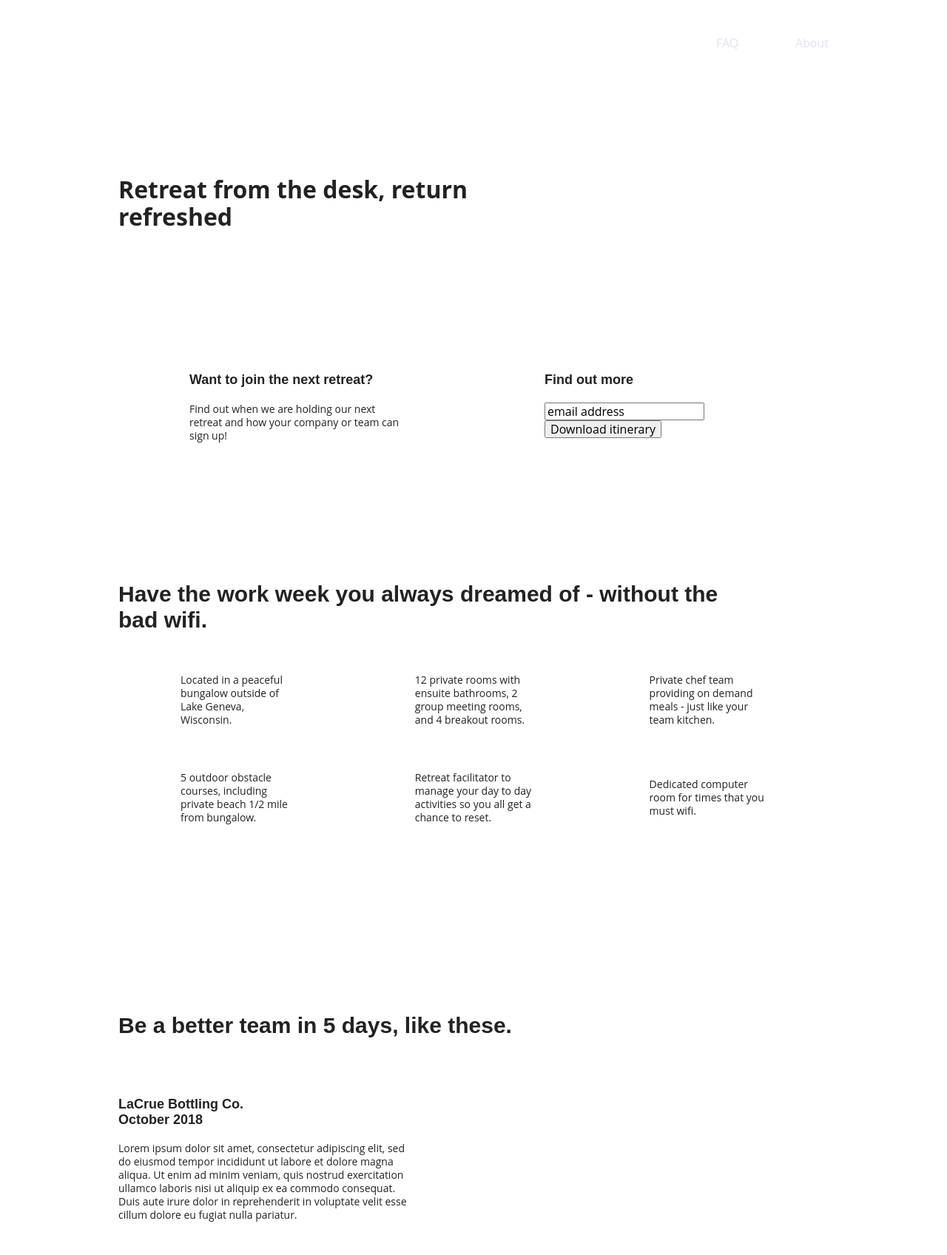
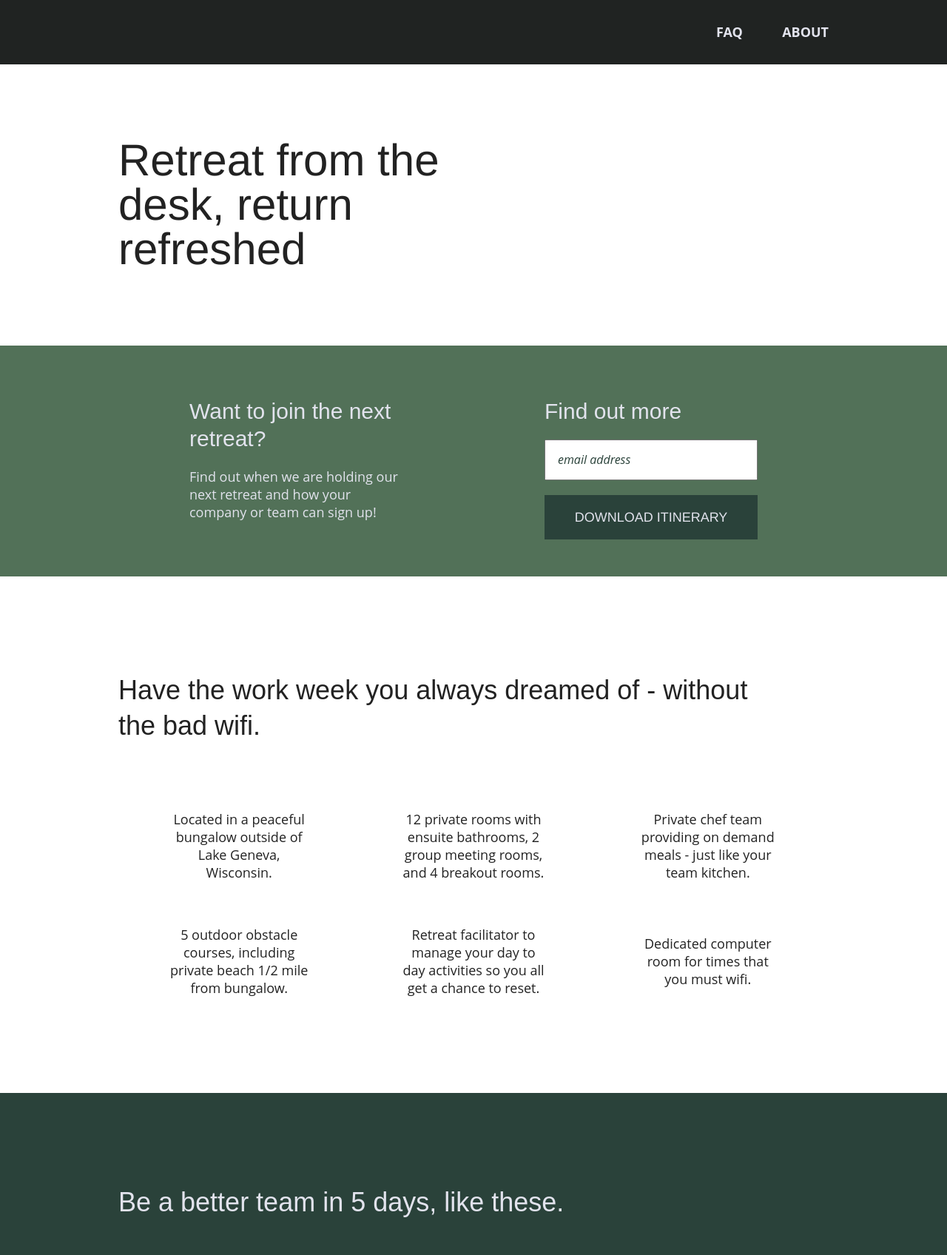
Before and after one commit to kristea/unplugged-retreat, a website built with Parcel: page index.html in a window 1280 px wide. Shown: the top 1696 px of the page at 74% size. Built offline with nearby package versions, Linux system fonts and the light colour scheme.

Commit message:
Updated fonts and styles

```diff
--- a/css/main.css
+++ b/css/main.css
@@ -112,6 +112,7 @@
    h2 {
     font-family: 'Poppins', sans-serif;
     font-size: 1.875em;
+    font-weight: 500;
    }
 
    h3,
@@ -119,6 +120,7 @@
     font-family: 'Poppins', sans-serif;
     font-size: 1.125em;
     margin: 20px 0;
+    font-weight: 500;
    }
 
    p {
@@ -126,34 +128,25 @@
     line-height: 1.285em;
    }
 
-   img {
-
-   }
-
-   figure {
-
-   }
-
    address {
     font-style: normal;
   }
 
-.content-wrapper {
-  width: 90%;
-  margin: 50px 0;
+  .content-wrapper {
+    width: 90%;
+    margin: 50px 0;
   }
 
 /*------------- Base Header-Footer styles ----------------------*/
 
 header,
 footer {
+  background-color: #202322;
   display: flex;
   justify-content: center;
   align-items: center;
   flex-flow: row wrap;
 }
-
-/* Header and footer styles */
 
 header {
   padding: 15px 0;
@@ -171,6 +164,7 @@
   width: 100%;
   height: 1px;
   margin: 10px 0 20px 0;
+  background: #3a3a3a;
 }
 
 header nav {
@@ -179,6 +173,9 @@
   align-items: center;
   flex-flow: row wrap;
   width: 60%;
+  font-size: 1.125em;
+  font-weight: 700;
+  text-transform: uppercase;
 }
 
 header nav ul {
@@ -189,6 +186,17 @@
 
 footer {
   flex-direction: column;
+  text-align: center;
+}
+
+footer .content-wrapper {
+  width: 55%;
+  margin: 50px 0;
+  color: #e2e3ed;
+}
+
+footer p {
+  margin: 0;
 }
 
 footer .social p {
@@ -203,6 +211,14 @@
   align-items: center;
 }
 
+footer .contact {
+  margin-bottom: 50px;
+}
+
+footer .copyright {
+  margin: 20px 0;
+  color: #e2e3ed;
+}
 
 /*------------ Mobile styles - Homepage ----------------------*/
 
@@ -210,7 +226,14 @@
 .hero-area {
   display: flex;
   justify-content: center;
-  align-items: center;
+  flex-flow: row wrap;
+}
+
+.hero-area h1 {
+  font-size: 2.25em;
+  font-family: 'Poppins', Helvetica, Arial, sans-serif;
+  font-weight: 500;
+  line-height: 1.2;
 }
 
 /* --- Aside --- */
@@ -219,6 +242,34 @@
   justify-content: center;
   align-items: center;
   flex-flow: row wrap;
+  background-color: #527158;
+  color: #e2e3ed;
+}
+
+aside .form {
+  margin-top: 30px;
+}
+
+input[type=text] {
+  box-sizing: border-box;
+  width: 100%;
+  color: #2a423a;
+  font-style: italic;
+  padding: 1em;
+}
+
+input[type=button] {
+  width: 100%;
+  padding: 20px 0;
+  margin-top: 20px;
+  background-color: #2a423a;
+  font-family: 'Poppins', Helvetica, Arial, sans-serif;
+  font-weight: 500;
+  font-size: 1.125em;
+  color: #e2e3ed;
+  border: none;
+  text-align: center;
+  text-transform: uppercase;
 }
 
 /* --- Features --- */
@@ -242,11 +293,13 @@
   margin: 30px 0;
 }
 
-features h2 {
-  margin-bottom: 60%;
+.features h2 {
+  margin-bottom: 60px;
 }
+
 .features p {
   margin: 0;
+  text-align: center;
 }
 
 /* --- Reviews --- */
@@ -254,10 +307,13 @@
   display: flex;
   justify-content: center;
   flex-flow: row wrap;
+  background-color: #2a423a;
+  color: #e2e3ed;
 }
 
 .reviews h2 {
   margin-bottom: 40px;
+  line-height: 1;
 }
 
 .reviews h3 {
@@ -273,6 +329,8 @@
   justify-content: center;
   align-items: center;
   flex-flow: row wrap;
+  background-color: #527158;
+  color: #e2e3ed;
 }
 
 .contact-section {
@@ -280,6 +338,8 @@
   justify-content: center;
   align-items: center;
   flex-flow: row wrap;
+  background-color: #2a423a;
+  color: #e2e3ed;
 }
 
 .contact-content p{
@@ -293,7 +353,10 @@
   justify-content: center;
   align-items: center;
   flex-flow: row wrap;
+  background-color: #527158;
+  color: #e2e3ed;
 }
+
  .faq .content-wrapper {
   display: flex;
   justify-content: center;
@@ -304,38 +367,16 @@
 
  .faq h2 {
    margin-bottom: 40px;
+   line-height: 1;
  }
 
  .faq-content {
    margin-bottom: 50px;
  }
 
-/*------------- Footer styles ----------------------*/
-
-footer .content-wrapper {
-  width: 55%;
-  margin: 50px 0;
+ .faq-content h4 {
+  line-height: 1.333;
 }
-
-footer p {
-  margin: 0;
-}
-
- footer .footer-content {
-
-}
-
-footer .contact {
-  margin-bottom: 50px;
-}
-
-
-
-footer .copyright {
-  margin: 20px 0;
-}
-
-
 
 /* ==========================================================================
    Helper classes
@@ -433,6 +474,16 @@
     margin: 100px 0;
   }
 
+  h2 {
+    font-size: 2.25em;
+    line-height: 1.333;
+}
+
+  h3 {
+    font-size: 1.5em;
+    line-height: 1.25;
+}
+
   /* Header */
 
   header {
@@ -458,6 +509,12 @@
   }
 
   /* Hero area */
+
+  .hero-area h1 {
+    font-size: 3em;
+    line-height: 1;
+    margin: 0;
+}
 
   /* Aside */
 
@@ -485,7 +542,7 @@
   }
 
   .features .features-item-description {
-    width: 50%;
+    width: 62%;
   }
 
   /* Reviews */
@@ -499,6 +556,15 @@
     justify-content: space-between;
   }
 
+  .reviews h2 {
+    width: 85%;
+  }
+
+  .reviews h3 {
+    width: 75%;
+    margin: 0;
+}
+
   /* Footer */
 
 footer .content-wrapper {
@@ -506,10 +572,11 @@
   margin: 100px 0;
 }
 
-.footer-content {
+footer .footer-content {
   display: flex;
   justify-content: space-between;
   align-items: center;
+  flex-direction: row;
 }
 
 footer .contact {
@@ -518,6 +585,15 @@
 
 footer .copyright {
   width: 100%;
+}
+
+footer h4 {
+  font-size: 1.5em;
+  margin-bottom: 40px;
+}
+
+footer p {
+    line-height: 1.285;
 }
 
 /*--------------- About page -----------------*/
@@ -543,6 +619,10 @@
   align-items: flex-start;
 }
 
+.contact-content h4 {
+  font-size: 1.5em;
+}
+
 /*---------------- FAQ page ------------------*/
 
 .faq .content-wrapper {
@@ -557,6 +637,12 @@
   width: 100%;
 }
 
+.faq h4,
+  .faq p {
+      font-size: .875em;
+      line-height: 1.125;
+  }
+
 }
 
 @media only screen and (min-width: 1200px) {
@@ -567,10 +653,29 @@
     max-width: 960px;
   }
 
+  header {
+    padding: 15px 0;
+  }
+
+  h2 {
+    font-size: 2.25em;
+  }
+
+  h3,
+  h4 {
+      font-size: 1.875em;
+  }
+
+  p {
+      font-size: 1.125em;
+      line-height: 1.333;
+  }
+
   /* Hero area */
 
   .hero-area h1 {
     width: 60%;
+    font-size: 3.75em;
   }
 
   /* Aside */
@@ -583,6 +688,10 @@
   aside .content-wrapper .form {
     width: 30%;
     margin: 0;
+  }
+
+  .form-description p {
+    font-size: 1.125em;
   }
 
   /* Features */
@@ -601,19 +710,39 @@
     width: 42%;
   }
 
+  footer h4 {
+    font-size: 1.875em;
+  }
+
+  .reviews h2 {
+    padding-bottom: 50px;
+  }
+
   /*------------- About page -------------*/
 
   .mission h2,
   .contact-section .content-wrapper h2 {
     width: 95%;
+    font-size: 3em;
+  }
+
+  .contact-content h4 {
+    font-size: 1.875em;
   }
 
   /*---------- FAQ page ------------------*/
   .faq h2 {
     width: 100%;
+    font-size: 3em;
   }
 
+  .faq h4,
+  .faq p {
+      font-size: 1.125em;
+      line-height: 1;
+  }
 
+}
   /* ========================================================================
    Print styles.
    Inlined to avoid the additional HTTP request:
```
